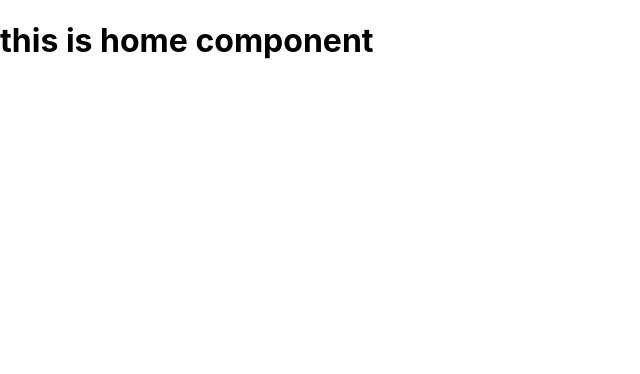
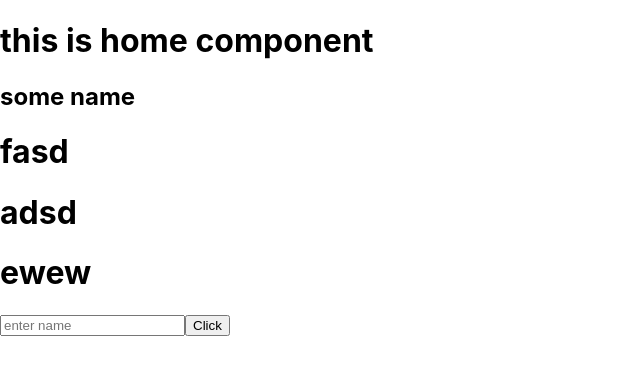
Before and after one commit to anshu292/ReactDev, a React (Create React App) app: page /home in a window 1280 px wide. Shown: the top 374 px of the page, without its empty margins (0-640 px from the left). Built offline with nearby package versions, Linux system fonts and the light colour scheme.

Commit message:
Used useRef in Home component

```diff
--- a/src/pages/Home.js
+++ b/src/pages/Home.js
@@ -1,8 +1,28 @@
+import { useRef, useState } from "react"
+
 export default function Home(){
+
+    const[name, setName]= useState('some name');
+    const [nameList,setNameList]= useState(['fasd','adsd','ewew']);
+    const nameRef= useRef();
+
+    const printValue= ()=>{
+        console.log(nameRef.current.value);
+
+    }
 
     return(
         <>
         <h1>this is home component</h1>
-        </>
+        <h2>{name}</h2>
+        {
+        nameList.map((obj, index)=>{
+            return <h1>{obj}</h1>
+        })
+
+        }
+        <input ref={nameRef} type="text" placeholder="enter name"/>
+        <input onClick={()=> printValue()} type="button" value="Click"/>
+          </>
     )
 }
```
